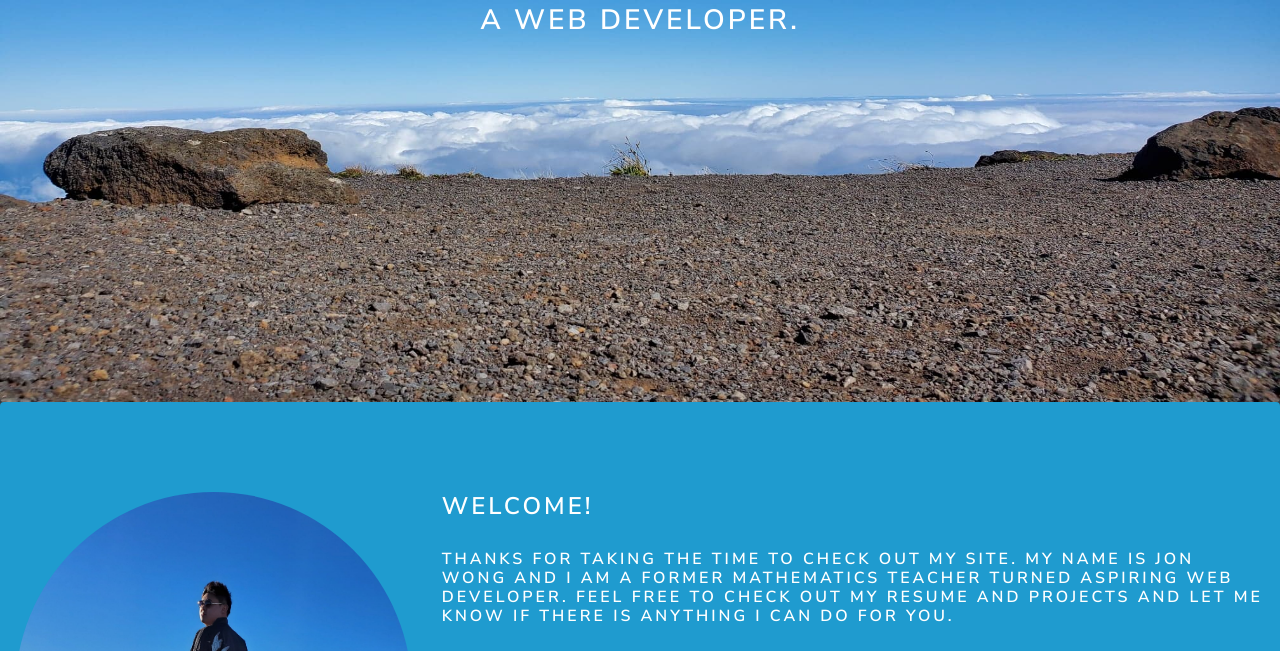
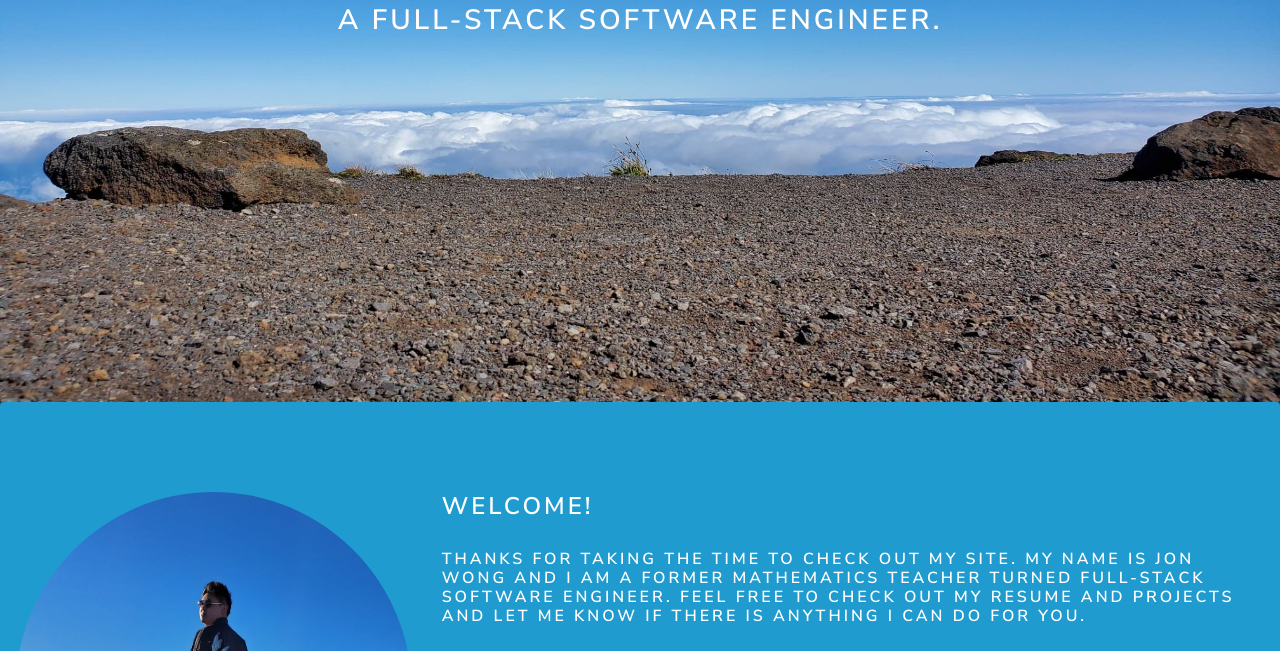
Before and after one commit to SpiffyUrsa/SpiffyUrsa.github.io, a plain HTML site: page index.html in a window 1280 px wide. Shown: the part 468-1119 px from the top of the page. Drawn offline with nearby package versions, Linux system fonts and the light colour scheme.

Commit message:
Updated wording on front page

```diff
--- a/index.html
+++ b/index.html
@@ -27,7 +27,7 @@
 
     <section id="welcome" class="text-center py-5 rounded vh-100 d-flex flex-column align-items-center justify-content-center container-fluid">
         <h1 class="text-light">Hello there. I'm Jon.</h1>
-        <h2 class="text-light">A web developer.</h2>
+        <h2 class="text-light">A full-stack software engineer.</h2>
     </section>
 
     <div id="aboutJon"></div>
@@ -39,7 +39,7 @@
             <div id="about-text" class="col-8">
                 <h3 class="text-light">Welcome!</h3>
                 <br>
-                <h5 class="text-light">Thanks for taking the time to check out my site. My name is Jon Wong and I am a former mathematics teacher turned aspiring web developer. Feel free to check out my resume and projects and let me know if there is anything I can do for you.</h5>
+                <h5 class="text-light">Thanks for taking the time to check out my site. My name is Jon Wong and I am a former mathematics teacher turned full-stack software engineer. Feel free to check out my resume and projects and let me know if there is anything I can do for you.</h5>
                 <br>
                 <h4 class="text-light"><strong>~ Jon</strong></h4>
                 <br>
```
